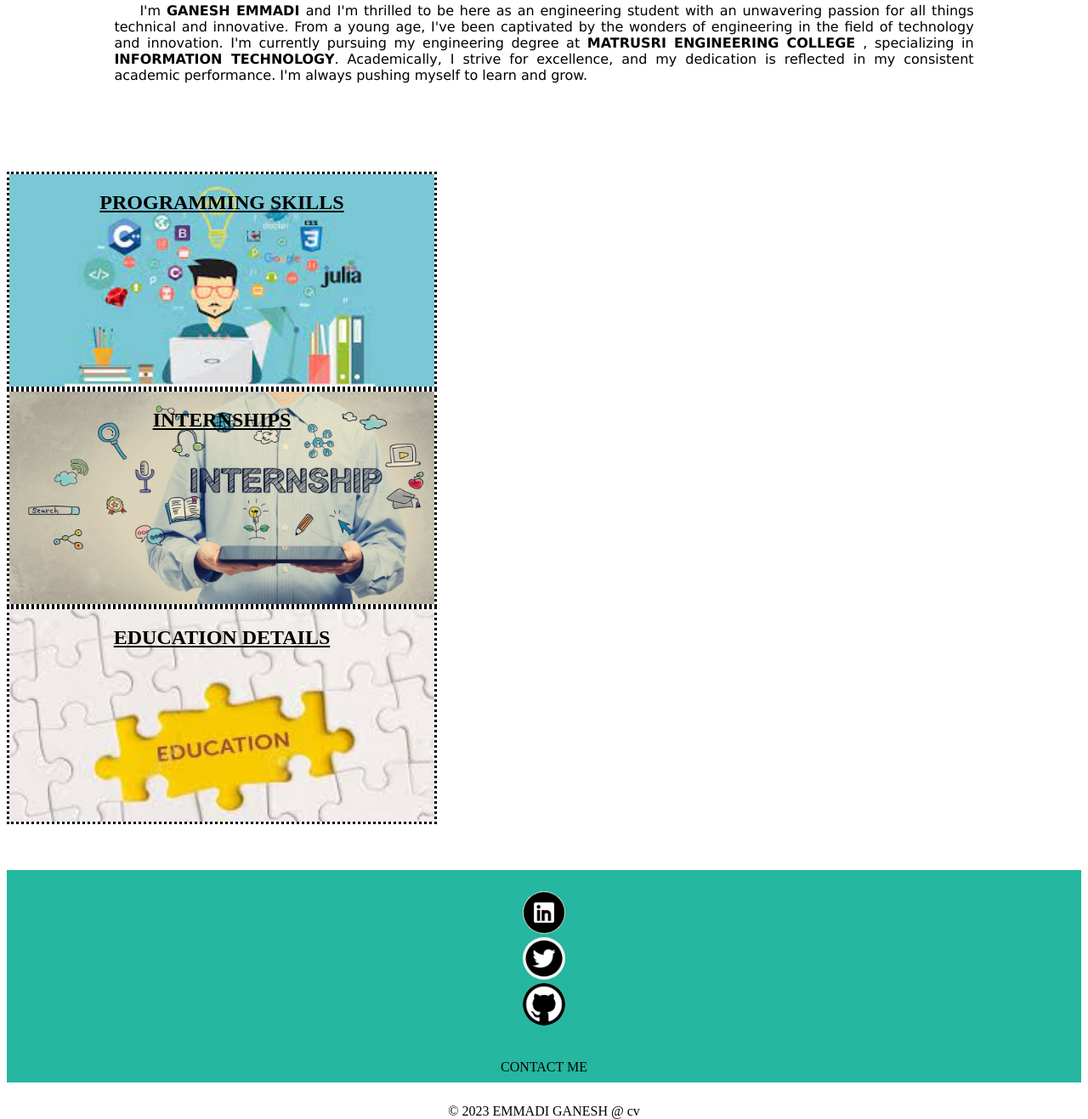
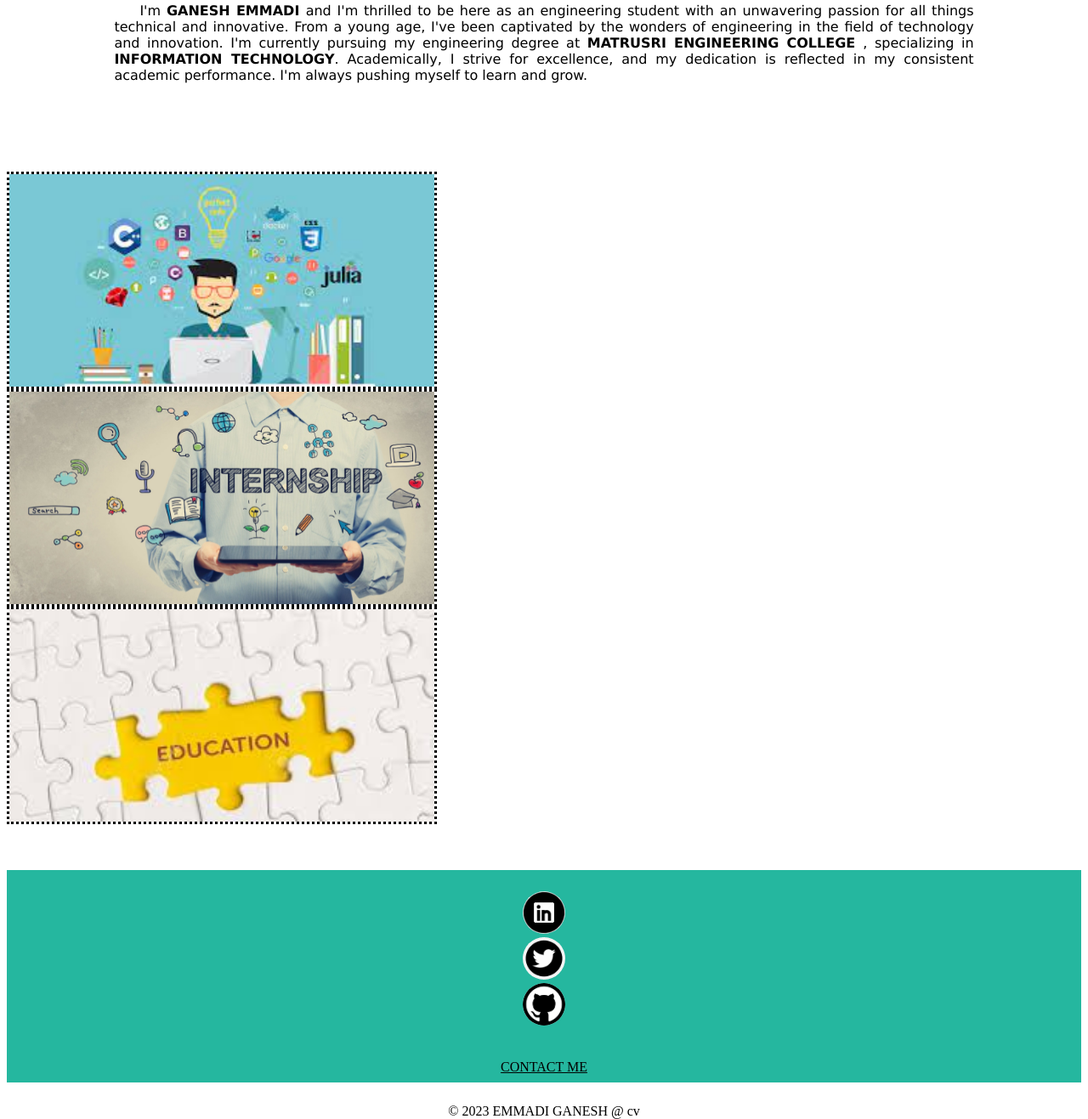
Before and after one commit to Gani0203/Gani, a plain HTML site: page index.html in a window 1280 px wide. Shown: the part 656-1973 px from the top of the page at 85% size. Drawn offline with Linux system fonts and the light colour scheme.

Commit message:
index.html

```diff
--- a/index.html
+++ b/index.html
@@ -29,7 +29,7 @@
       <div class="flip-box">
         <div class="flip-box-inner">
           <div class="flip-box-front">
-           <h2><u>PROGRAMMING SKILLS</u></h2>
+
           </div>
           <div class="flip-box-back">
             <h3 class="PROGRAM"> As an individual i am passionate about coding and dedicated to continuous learning, I have acquired a strong foundation in several programming languages. Specifically, I possess intermediate-level proficiency in C, C++, and Java, along with a beginner-level understanding of Python. However, I am determined to expand my knowledge further and explore new fields in the world of programming </h3>
@@ -40,7 +40,7 @@
       <div class="flip-boxa">
         <div class="flip-box-innera">
           <div class="flip-box-fronta">
-            <H2><U>INTERNSHIPS</U></H2>
+
           </div>
             <div class="flip-box-backa">
                 <h3><span class="web">WEB DEVELOPMENT : </span></h3>
@@ -52,7 +52,7 @@
     <div class="flip-boxb">
       <div class="flip-box-innerb">
         <div class="flip-box-frontb">
-          <h2><U>EDUCATION DETAILS</U></h2>
+
         </div>
           <div class="flip-box-backb"><h3>
             <pre>
@@ -83,7 +83,7 @@
           </div>
         </div>
         <br><br>
-        <a style="text-decoration: none;"class="Contact" href="mailto:emmadiganesh2004@gmail.com">CONTACT ME</a>
+        <a class="Contact" href="mailto:emmadiganesh2004@gmail.com">CONTACT ME</a>
         <br><br>
         <p class="copyright">© 2023 EMMADI GANESH @ cv</p>
     </footer>
```
